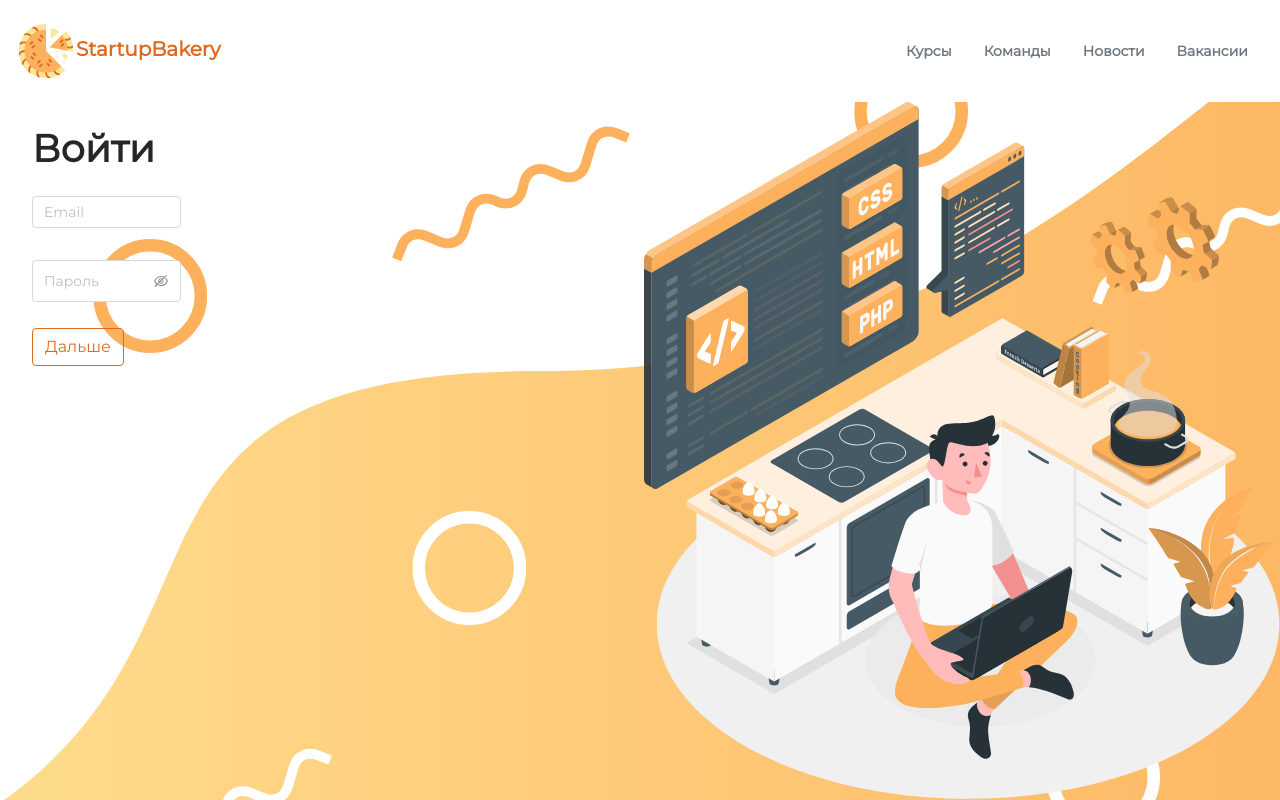
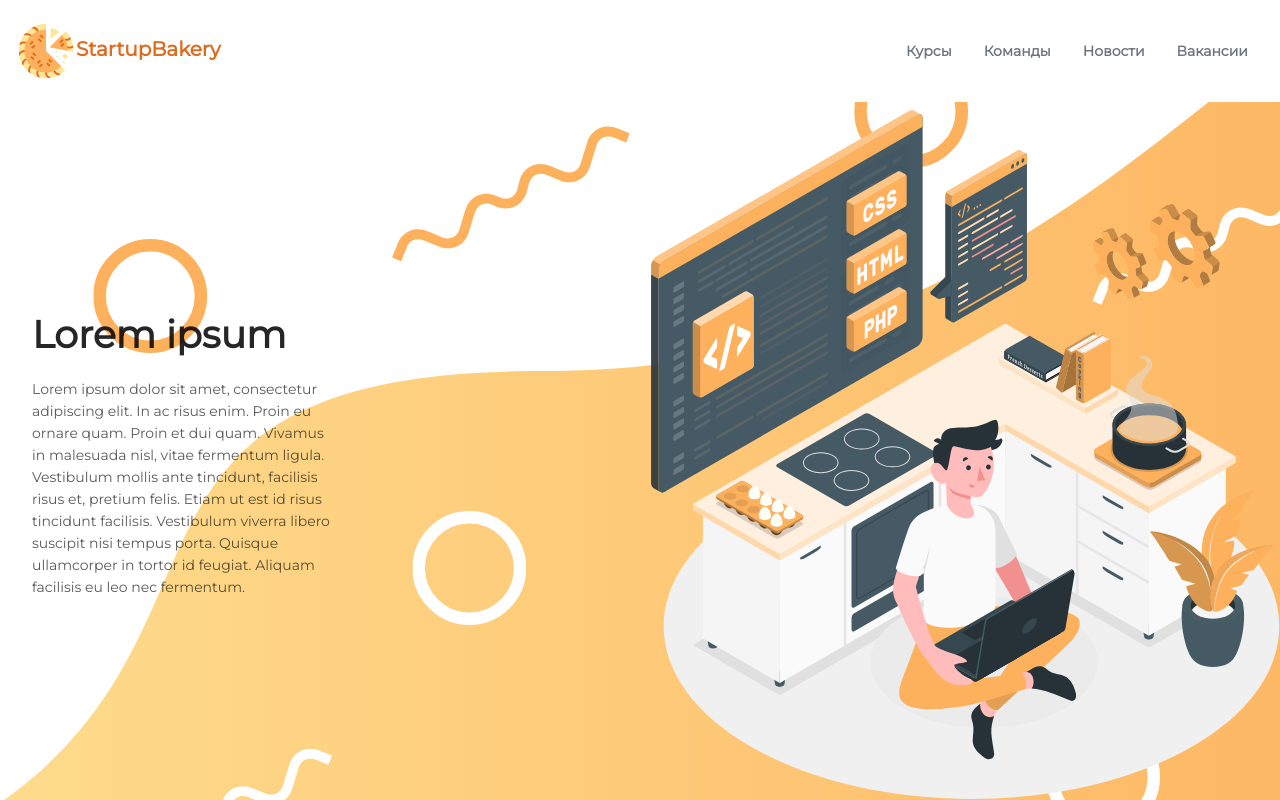
Before and after one commit to tranquilpuma830/startup-bakery, a Next.js app: page / in a window 1280 px wide. Built offline with nearby package versions, Linux system fonts and the light colour scheme.

Commit message:
Remove login form

```diff
--- a/pages/index.js
+++ b/pages/index.js
@@ -17,7 +17,7 @@ export default function Home() {
   return (
     <Layout className='cover-container d-flex h-100 mx-auto flex-column bg-white bg-half-filled'>
       <header className='masthead mb-auto'>
-        <div className='inner bg-white p-3'>
+        <div className='inner bg-white p-3 mb-2'>
           <nav className='d-flex nav nav-masthead justify-content-between align-items-center font-weight-bold'>
             <a className='navbar-brand' href='#'>
               <img src='/logo.svg' width='60' height='60' className='d-inline-block' alt='Startup bakery' />
@@ -41,24 +41,15 @@ export default function Home() {
         </div>
       </header>
       <Content className='d-flex p-4 ml-2 align-items-center bg-guy'>
-        <div className='my-auto h-100'>
-          <Form {...layout} name='basic' initialValues={{ remember: true }} className='my-auto'>
-            <Title>Войти</Title>
+        <div className='my-auto w-25'>
+          <Title className=''>Lorem ipsum</Title>
 
-            <Form.Item name='username' rules={[{ required: true, message: 'Пожалуйста, введите email' }]}>
-              <Input placeholder='Email' />
-            </Form.Item>
-
-            <Form.Item name='password' rules={[{ required: true, message: 'Пожалуйста, введите пароль' }]}>
-              <Input.Password placeholder='Пароль' />
-            </Form.Item>
-
-            <Form.Item>
-              <Link href='ideas'>
-                <a className='btn btn-outline-primary'>Дальше</a>
-              </Link>
-            </Form.Item>
-          </Form>
+          <Text>
+            Lorem ipsum dolor sit amet, consectetur adipiscing elit. In ac risus enim. Proin eu ornare quam. Proin et
+            dui quam. Vivamus in malesuada nisl, vitae fermentum ligula. Vestibulum mollis ante tincidunt, facilisis
+            risus et, pretium felis. Etiam ut est id risus tincidunt facilisis. Vestibulum viverra libero suscipit nisi
+            tempus porta. Quisque ullamcorper in tortor id feugiat. Aliquam facilisis eu leo nec fermentum.
+          </Text>
         </div>
       </Content>
     </Layout>
--- a/styles/main.scss
+++ b/styles/main.scss
@@ -62,3 +62,7 @@
 a {
   color: $primary !important;
 }
+
+.btn-outline-primary:hover {
+  color: white !important;
+}
```
